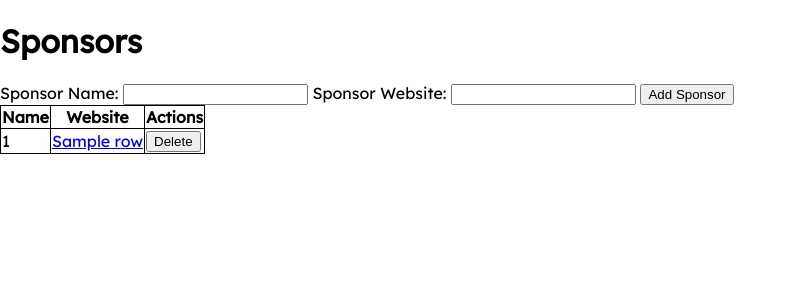
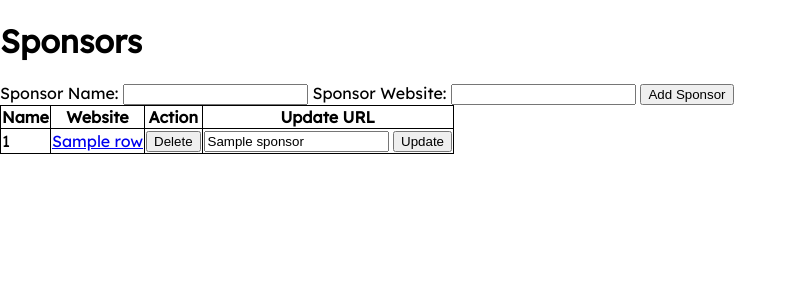
Before and after one commit to zathaxx/YouTubeDB, a Flask app: template templates/sponsors.html in a window 1280 px wide. Shown: the part 66-366 px from the top of the page, without its empty margins (0-797 px from the left). Run offline with Flask 3, Linux system fonts and the light colour scheme; the template is opened without the code that fills it: most values are stand-ins (such as "Sample title", 1, 10 or a date in 2020).

Commit message:
Add ability to update URL in sponsor

```diff
--- a/app.py
+++ b/app.py
@@ -221,6 +221,15 @@ def delete_sponsor(sponsor_id):
         db.commit()
     return redirect(url_for('sponsors'))
 
+@app.route('/update_sponsor/<string:sponsor_id>', methods=['POST'])
+def update_sponsor(sponsor_id):
+    if sponsor_id:
+        updated_website = request.form['updated_website']
+        update_query = f"UPDATE SPONSOR SET sponsorWebsite = '{updated_website}' WHERE sponsorID = '{sponsor_id}';"
+        cursor.execute(update_query)
+        db.commit()
+    return redirect(url_for('sponsors'))
+
 @app.route('/posts')
 def posts():
     cursor.execute("SELECT * FROM POST;")
--- a/templates/sponsors.html
+++ b/templates/sponsors.html
@@ -35,7 +35,8 @@
         <tr>
             <th>Name</th>
             <th>Website</th>
-            <th>Actions</th>
+            <th>Action</th>
+            <th>Update URL</th>
         </tr>
         {% for row in sponsors %}
             <tr>
@@ -46,6 +47,12 @@
                         <button type="submit">Delete</button>
                     </form>
                 </td>
+                <td>
+                    <form method="post" action="{{ url_for('update_sponsor', sponsor_id=row[0]) }}" style="display:inline;">
+                        <input type="text" name="updated_website" value="{{ sponsor[2] }}">
+                        <button type="submit">Update</button>
+                    </form>
+                </td>
             </tr>
         {% endfor %}
     </table>
```
